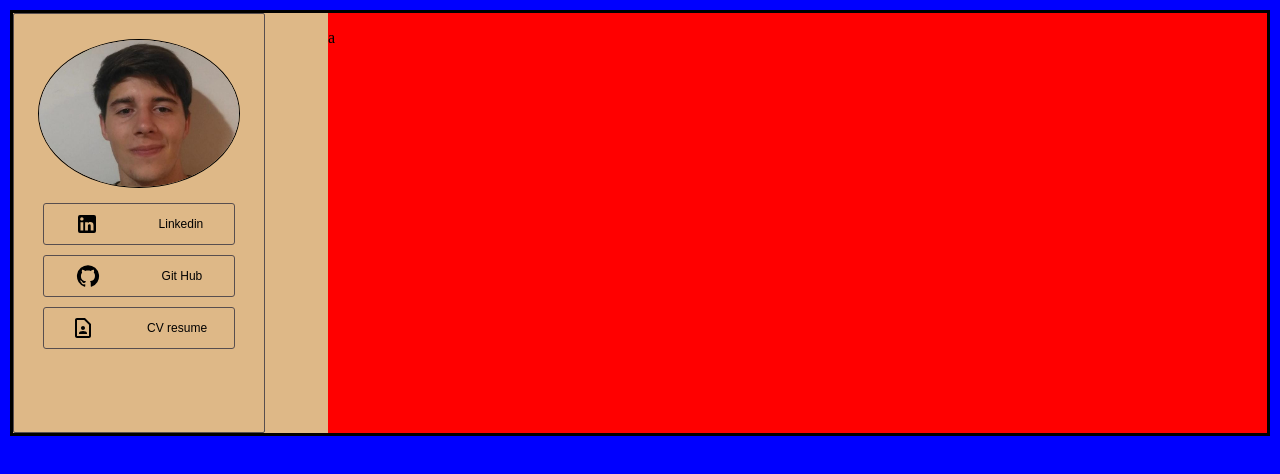
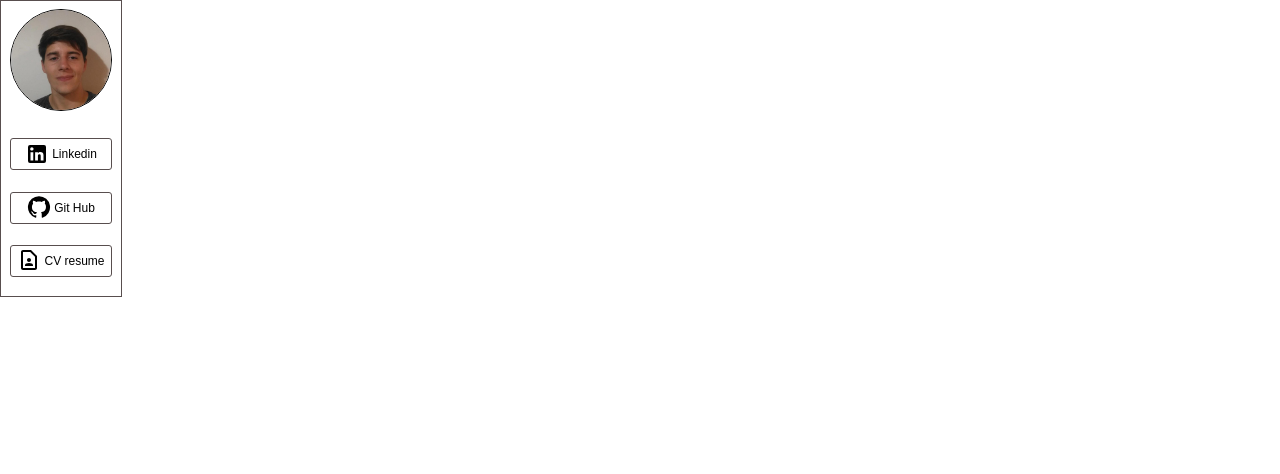
Before and after one commit to TomasPerez1/my_portfolio, a React (Create React App) app: page / in a window 1280 px wide. Shown: the top 474 px of the page. Built offline with nearby package versions, Linux system fonts and the light colour scheme.

Commit message:
here we go again

```diff
--- a/public/index.html
+++ b/public/index.html
@@ -16,6 +16,6 @@
   </head>
   <body>
     <noscript>You need to enable JavaScript to run this app.</noscript>
-    <div id="root" style="margin: 0; padding: 0;"></div>
+    <div id="root"></div>
   </body>
 </html>
--- a/src/App.css
+++ b/src/App.css
@@ -1,16 +1,14 @@
 html {
-  margin: 10px;
+  margin: 0;
   padding: 0;
 }
 
 body {
-  background-color: blue;
-  border: 3px solid black;
   padding: 0;
   margin: 0;
 }
 
 .parent {
-  background-color: burlywood;
-  display: flex;
+  margin: 0;
+  padding: 0;
 }
--- a/src/App.js
+++ b/src/App.js
@@ -6,7 +6,7 @@ function App() {
   return (
     <div className="parent">
       <SideCard/>
-      <Main/>
+      {/* <Main/> */}
     </div>
   );
 }
--- a/src/components/SideCard/SideCard.css
+++ b/src/components/SideCard/SideCard.css
@@ -1,13 +1,25 @@
+a, a:visited {
+  color: black;
+  text-decoration: none;
+}
 
 .container {
   border: 1px solid rgb(88, 78, 78);
-  border-radius: 2px;
-  width: 20%;
-  padding: 2% 0;
+  height: 295px;
+  width: 120px;
   display: flex;
   flex-direction: column;
   align-items: center;
-  margin-right: 5%;
+  justify-content: space-around;
+}
+
+.items {
+  height: 160px;
+  width: 90%;
+  display: flex;
+  align-items: center;
+  flex-direction: column;
+  justify-content: space-around;
 }
 
 .item {
@@ -15,11 +27,9 @@
   border-radius: 3px;
   display: flex;
   align-items: center;
-  justify-content: space-around;
-  width: 75%;
-  height: fit-content;
-  margin: 2%;
-  padding: 1px;
+  justify-content: center;
+  height: 30px;
+  width: 100px;
 }
 
 .item:hover {
@@ -30,9 +40,5 @@
 .text {
   font-family: sans-serif;
   font-size: 12px;
+  margin-left: 3px;
 }
-
-a, a:visited {
-  color: black;
-  text-decoration: none;
-}
--- a/src/components/SideCard/SideCard.jsx
+++ b/src/components/SideCard/SideCard.jsx
@@ -12,20 +12,24 @@ export default function SideCard() {
       <Avatar
         alt="T"
         src={profile}
-        sizes="10 200"
         sx={{
-          marginBottom: "10px",
-          width: "80%",
-          height: "40%",
+          width: "100px",
+          height: "100px",
           border: "0.8px solid black"
         }}
       />
+    <div className="items">
       <a
         className="item"
         href="https://www.linkedin.com/in/tomas-perez-developer/"
         target="_blank"
       >
-        <LinkedInIcon/>
+        <LinkedInIcon
+          sx={{
+            margin: "0",
+            padding: "0",
+          }}
+        />
         <p className="text">Linkedin</p>
       </a>
       <a
@@ -33,7 +37,12 @@ export default function SideCard() {
         href="https://github.com/TomasPerez1"
         target="_blank"
       >
-        <GitHubIcon/>
+        <GitHubIcon
+        sx={{
+          margin: "0",
+          paddingBottom: "2px",
+        }}
+        />
         <p className="text">Git Hub</p>
       </a>
       <a
@@ -41,9 +50,14 @@ export default function SideCard() {
         href={CV}
         download="CV_Tomas_Perez"
       >
-        <ContactPageOutlinedIcon/>
+        <ContactPageOutlinedIcon
+        sx={{
+          paddingBottom: "2px",
+        }}
+        />
         <p className="text">CV resume</p>
       </a>
     </div>
+    </div>
   )
 };
```
